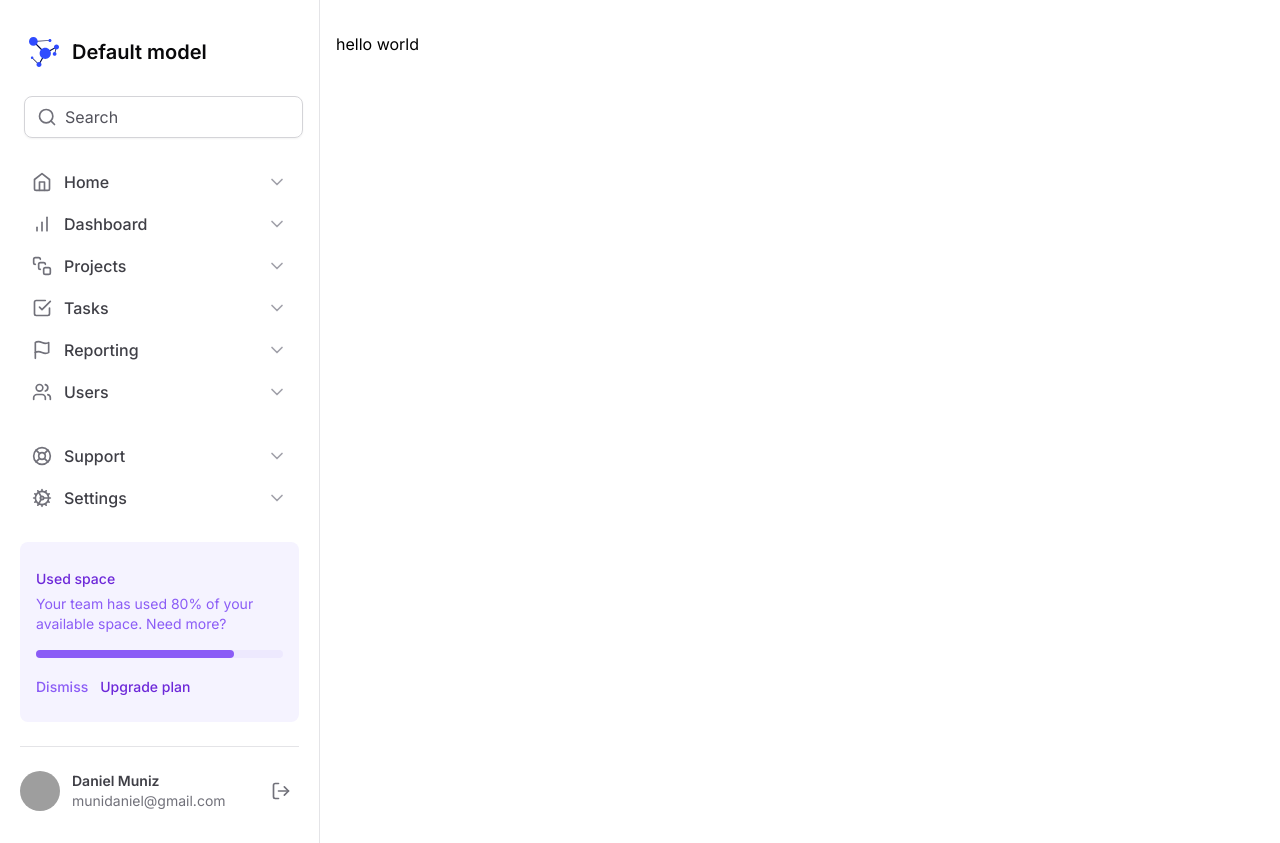
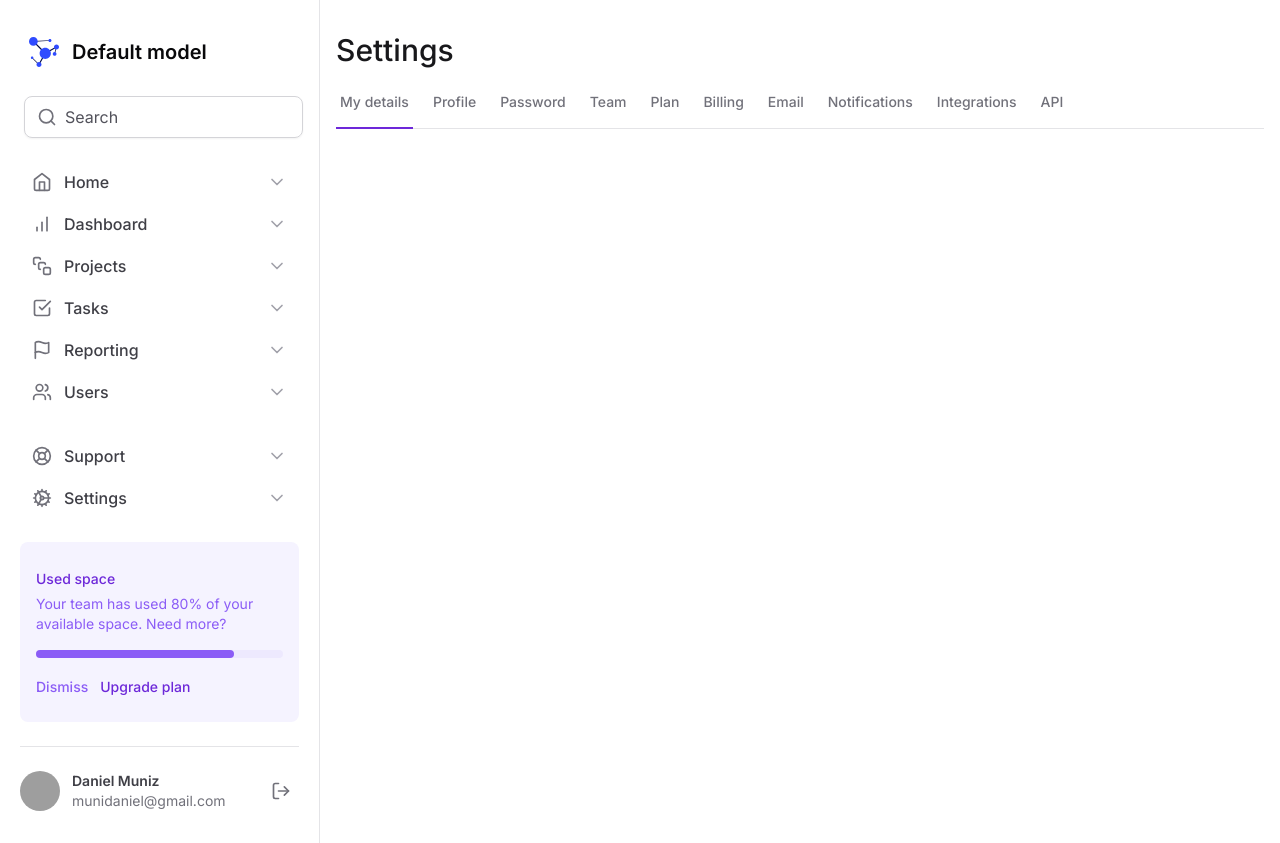
Before and after one commit to danielllmuniz/tailwind-theme, a Next.js app: page / in a window 1280 px wide. Built offline with nearby package versions, Linux system fonts and the light colour scheme; grey boxes are pictures that could not be loaded.

Commit message:
implementing tab items

```diff
--- a/package.json
+++ b/package.json
@@ -9,6 +9,7 @@
     "lint": "next lint"
   },
   "dependencies": {
+    "@radix-ui/react-tabs": "^1.0.4",
     "@types/node": "20.5.6",
     "@types/react": "18.2.21",
     "@types/react-dom": "18.2.7",
--- /dev/null
+++ b/src/app/components/SettingsTabs/TabItem.tsx
@@ -0,0 +1,24 @@
+'use client'
+
+import * as Tabs from '@radix-ui/react-tabs'
+
+export interface TabItemProps {
+  value: string
+  title: string
+  isSelected?: boolean
+}
+
+export function TabItem({ value, title, isSelected = false }: TabItemProps) {
+  return (
+    <Tabs.Trigger
+      value={value}
+      className="relative px-1 pb-4 text-sm font-medium text-zinc-500 hover:text-violet-700 data-[state=active]:text-violet-700"
+    >
+      <span>{title}</span>
+
+      {isSelected && (
+        <div className="absolute -bottom-px left-0 right-0 h-0.5 bg-violet-700" />
+      )}
+    </Tabs.Trigger>
+  )
+}
--- /dev/null
+++ b/src/app/components/SettingsTabs/index.tsx
@@ -0,0 +1,58 @@
+'use client'
+
+import * as Tabs from '@radix-ui/react-tabs'
+import { TabItem } from './TabItem'
+import { useState } from 'react'
+
+export default function SettingsTabs() {
+  const [currentTab, setCurrentTab] = useState('tab1')
+
+  return (
+    <Tabs.Root onValueChange={setCurrentTab}>
+      <Tabs.List className="mt-6 flex w-full items-center gap-4 border-b border-zinc-200">
+        <TabItem
+          value="tab1"
+          title="My details"
+          isSelected={currentTab === 'tab1'}
+        />
+        <TabItem
+          value="tab2"
+          title="Profile"
+          isSelected={currentTab === 'tab2'}
+        />
+        <TabItem
+          value="tab3"
+          title="Password"
+          isSelected={currentTab === 'tab3'}
+        />
+        <TabItem value="tab4" title="Team" isSelected={currentTab === 'tab4'} />
+        <TabItem value="tab5" title="Plan" isSelected={currentTab === 'tab5'} />
+        <TabItem
+          value="tab6"
+          title="Billing"
+          isSelected={currentTab === 'tab6'}
+        />
+        <TabItem
+          value="tab7"
+          title="Email"
+          isSelected={currentTab === 'tab7'}
+        />
+        <TabItem
+          value="tab8"
+          title="Notifications"
+          isSelected={currentTab === 'tab8'}
+        />
+        <TabItem
+          value="tab9"
+          title="Integrations"
+          isSelected={currentTab === 'tab9'}
+        />
+        <TabItem
+          value="tab10"
+          title="API"
+          isSelected={currentTab === 'tab10'}
+        />
+      </Tabs.List>
+    </Tabs.Root>
+  )
+}
--- a/src/app/layout.tsx
+++ b/src/app/layout.tsx
@@ -16,7 +16,7 @@
   children: React.ReactNode
 }) {
   return (
-    <html lang="en">
+    <html lang="en" className="antialiased">
       <body className={inter.className}>
         <div className="grid min-h-screen grid-cols-app">
           <Sidebar />
--- a/src/app/page.tsx
+++ b/src/app/page.tsx
@@ -1,3 +1,11 @@
+import SettingsTabs from './components/SettingsTabs'
+
 export default function Home() {
-  return <h1>hello world</h1>
+  return (
+    <>
+      <h1 className="text-3xl font-medium text-zinc-900">Settings</h1>
+
+      <SettingsTabs />
+    </>
+  )
 }
```
Also changed, not shown: 1 other file (tests, documents, lock files or other folders).
